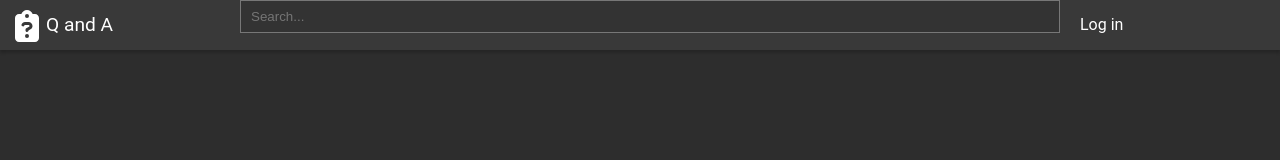
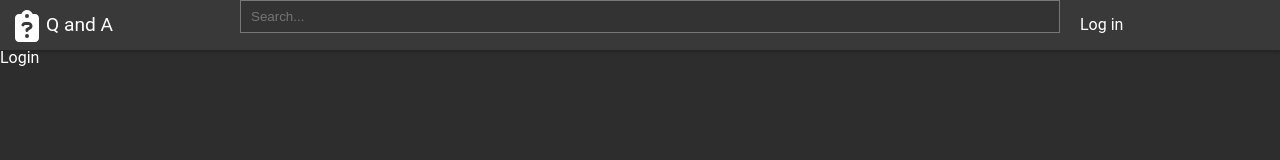
Before and after one commit to mel2312/Cmpt353_finalProject, a React (Create React App) app in the folder final-project/Frontend/: page /login in a window 1280 px wide. Before the commit this address had no page. Shown: the top 160 px of the page. Built offline with nearby package versions, Linux system fonts and the light colour scheme.

Commit message:
Routing to stub login page

```diff
--- a/final-project/Frontend/src/App.js
+++ b/final-project/Frontend/src/App.js
@@ -11,6 +11,7 @@ import{
 
 import AskPage from './AskPage'
 import userContext from './UserContext'
+import LoginPage from './LoginPage';
 function App() {
 
   const [user,setUser] = useState(null);
@@ -26,6 +27,7 @@ function App() {
         <Routes>
           <Route path='/ask' Component={AskPage}/>
           <Route path='/' Component={Question} />
+          <Route path = '/login' Component={LoginPage}/>
         </Routes>
         </userContext.Provider>
 
--- /dev/null
+++ b/final-project/Frontend/src/LoginPage.js
@@ -0,0 +1,7 @@
+function LoginPage(){
+    return(<>
+    Login
+    </>);
+}
+
+export default LoginPage
```
